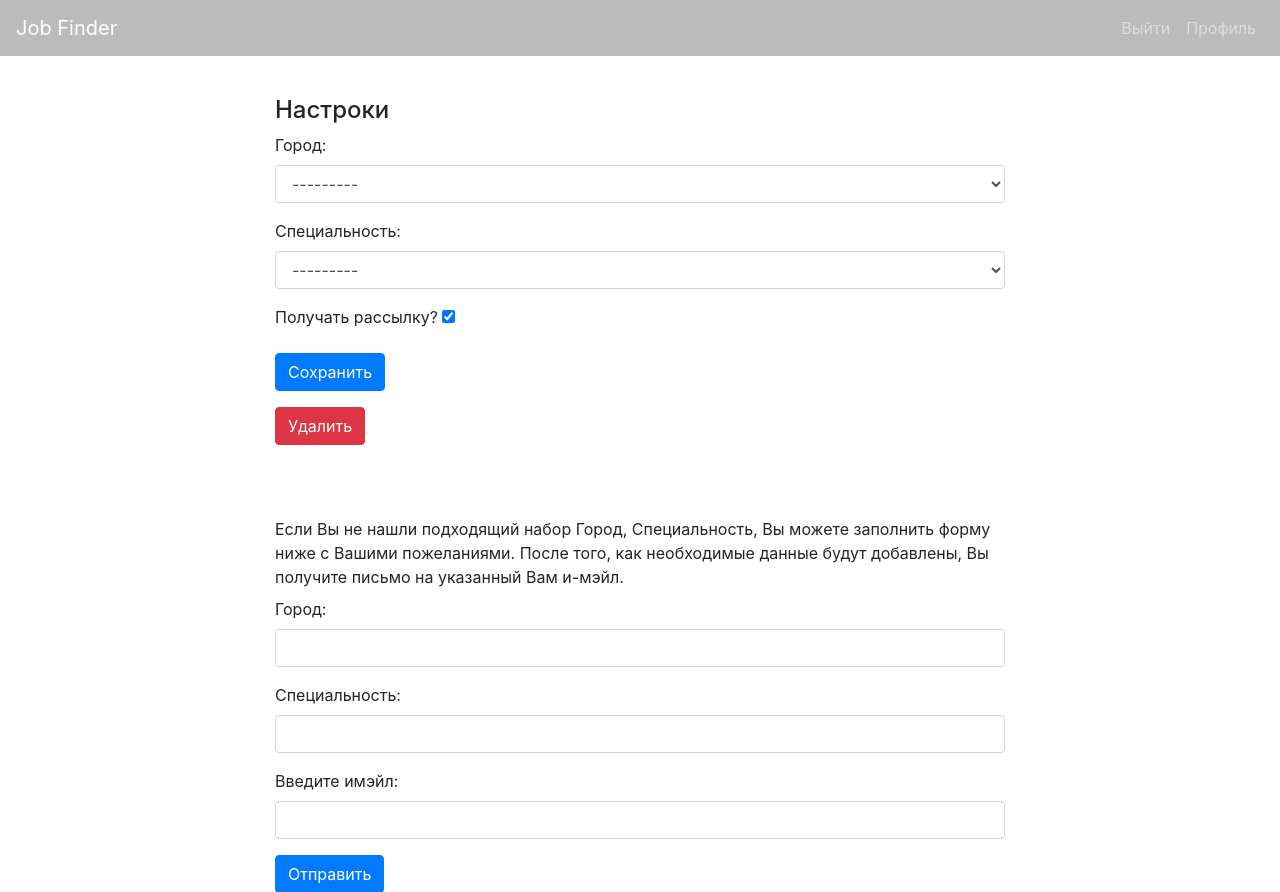
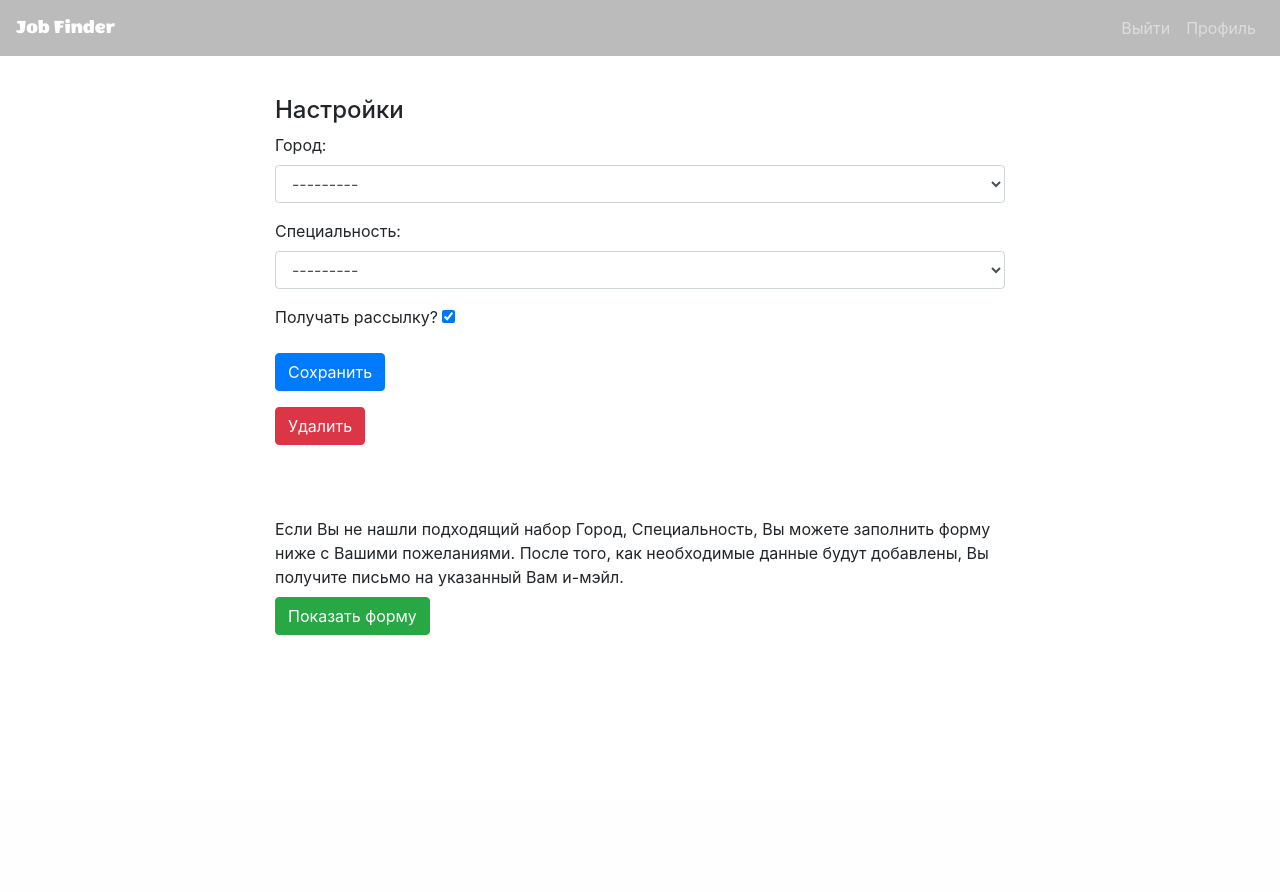
Before and after one commit to lw-git/scraping_service, a Django app: page /accounts/update/ in a window 1280 px wide. Shown: the top 892 px of the page. After the commit the page ends 635 px from the top, so only its background shows below. Run offline with Django 3.2, Linux system fonts and the light colour scheme; the visitor is signed in with stand-in values (Sample User, id 1); data that the repository does not hold is empty; some libraries are stand-ins or nearby versions.

Commit message:
Small changes in templates

```diff
--- a/src/accounts/templates/accounts/update.html
+++ b/src/accounts/templates/accounts/update.html
@@ -6,7 +6,7 @@
 
 <div class="row ">
     <div class="col-md-8 mx-auto">
-        <h4 class="my-2">Настроки</h4>
+        <h4 class="my-2">Настройки</h4>
     <form method="POST" action="">{% csrf_token %}
         <div class="form-group">
         {{ form.as_p }}
@@ -24,13 +24,23 @@
         <p class="my-2">Если Вы не нашли подходящий набор Город, Специальность,
             Вы можете заполнить форму ниже  с Вашими пожеланиями. После того,
             как необходимые данные будут добавлены, Вы получите письмо на указанный Вам и-мэйл.</p>
+    <p>
+    <button class="btn btn-success"
+          type="button" data-toggle="collapse"
+          data-target="#collapsed" aria-expanded="false"
+          aria-controls="collapseExample">
+          Показать форму
+    </button>
+    </p>
+    <div class="collapse" id="collapsed">
+      <div class="card card-body">
           <form method="POST" action="{% url 'accounts:contact' %} ">{% csrf_token %}
             <div class="form-group">
             {{ contact_form.as_p }}
             </div>
             <button type="submit" class="btn btn-primary">Отправить</button>
           </form>
-
+      </div>
     </div>
 </div>
 {% endblock %}
--- a/src/scraping_service/settings.py
+++ b/src/scraping_service/settings.py
@@ -138,3 +138,6 @@ EMAIL_USE_TLS = True
 EMAIL_PORT = EMAIL_PORT
 EMAIL_HOST_USER = EMAIL_HOST_USER
 EMAIL_HOST_PASSWORD = EMAIL_HOST_PASSWORD
+
+STATICFILES_DIRS = (os.path.join(BASE_DIR, 'static'),)
+STATIC_ROOT = os.path.join(BASE_DIR, 'staticfiles')
--- a/src/send_emails.py
+++ b/src/send_emails.py
@@ -61,12 +61,12 @@ to = ADMIN_USER
 _html = ''
 if qs.exists():
     error = qs.first()
-    data = error.data['errors']
+    data = error.data.get('errors', [])
     for i in data:
         _html += f'<p"><a href="{ i["url"] }">Error: { i["title"] }</a></p><br>'
     subject += f"Ошибки скрапинга {today}"
     text_content += "Ошибки скрапинга"
-    data = error.data['user_data']
+    data = error.data.get('user_data')
     if data:
         _html += '<hr>'
         _html += '<h2>Пожелания пользователей </h2>'
--- /dev/null
+++ b/src/static/css/main.css
@@ -0,0 +1,8 @@
+@font-face {
+    font-family: WendyOne;
+    src: url(../fonts/WendyOne-Regular.ttf);
+}
+#brand {
+    font-family: WendyOne;
+    color: #FFF;
+}
--- a/src/templates/base.html
+++ b/src/templates/base.html
@@ -1,11 +1,14 @@
+{% load static %}
 <!doctype html>
 <html lang="en">
   <head>
     <!-- Required meta tags -->
     <meta charset="utf-8">
     <meta name="viewport" content="width=device-width, initial-scale=1, shrink-to-fit=no">
+    <link rel="icon" href="{% static 'favicon.ico' %} ">
     <!-- Bootstrap CSS -->
     <link rel="stylesheet" href="https://stackpath.bootstrapcdn.com/bootstrap/4.4.1/css/bootstrap.min.css" integrity="sha384-Vkoo8x4CGsO3+Hhxv8T/Q5PaXtkKtu6ug5TOeNV6gBiFeWPGFN9MuhOf23Q9Ifjh" crossorigin="anonymous">
+    <link rel="stylesheet" href="{% static 'css/main.css' %} ">
     <title>{% block title %}Base title {% endblock %}</title>
   </head>
   <body>
```
Also changed, not shown: src/scraping/templates/scraping/list.html (+14 -8 lines), src/static/favicon.ico (added), src/static/fonts/WendyOne-Regular.ttf (added). Lines whose indentation alone changed are shown as unchanged.
